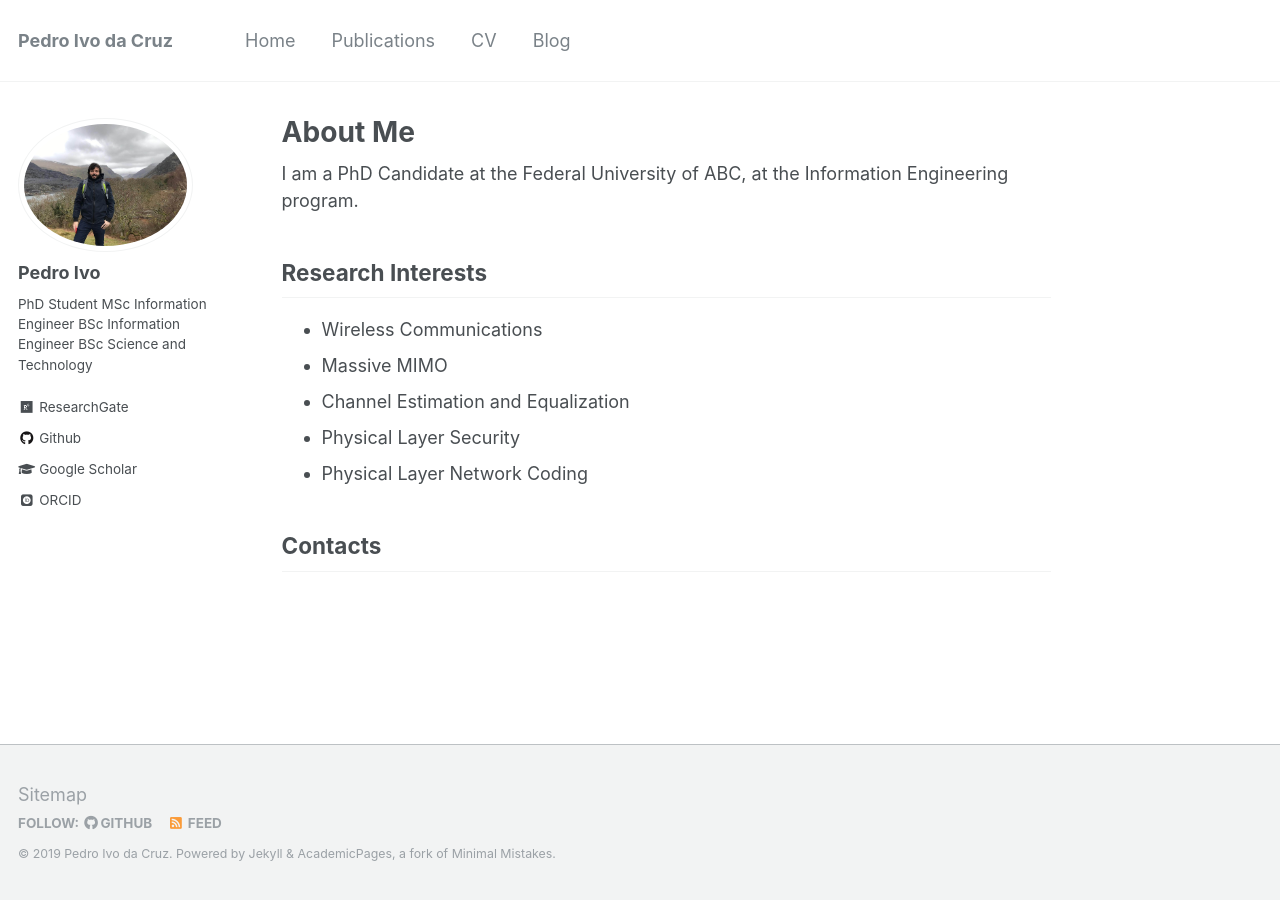
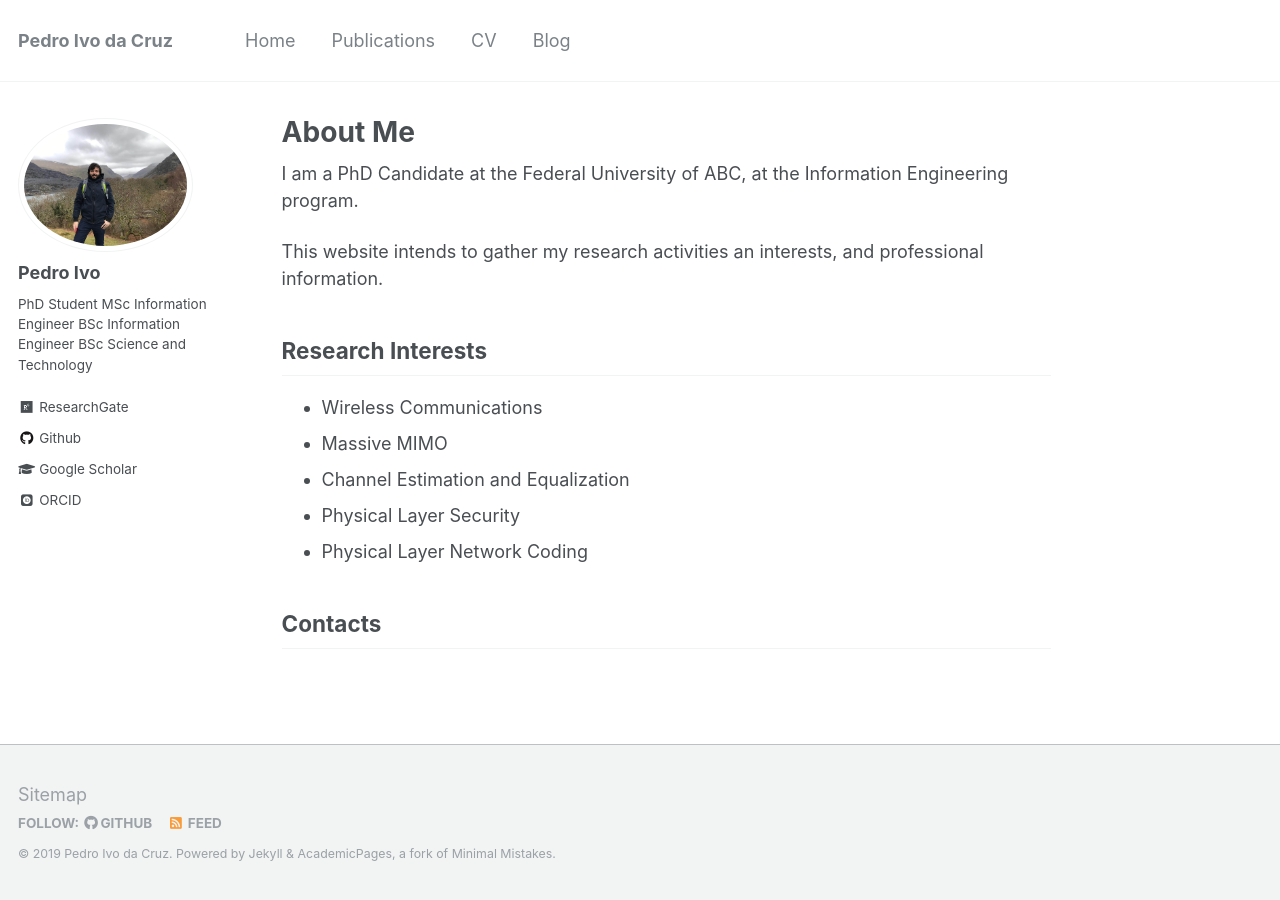
Before and after one commit to pedroidc/pedroidc.github.io, a Jekyll site: the page built from _pages/about.md, in a window 1280 px wide. Built offline with Jekyll 4.4.1, drawn with Linux system fonts in a browser that asks for light colours; some web fonts are replaced.

Commit message:
Update about me

```diff
--- a/_pages/about.md
+++ b/_pages/about.md
@@ -9,6 +9,8 @@ redirect_from:
 ---
 
 I am a PhD Candidate at the Federal University of ABC, at the Information Engineering program.
+
+This website intends to gather my research activities an interests, and professional information.
 
 
 Research Interests
```
